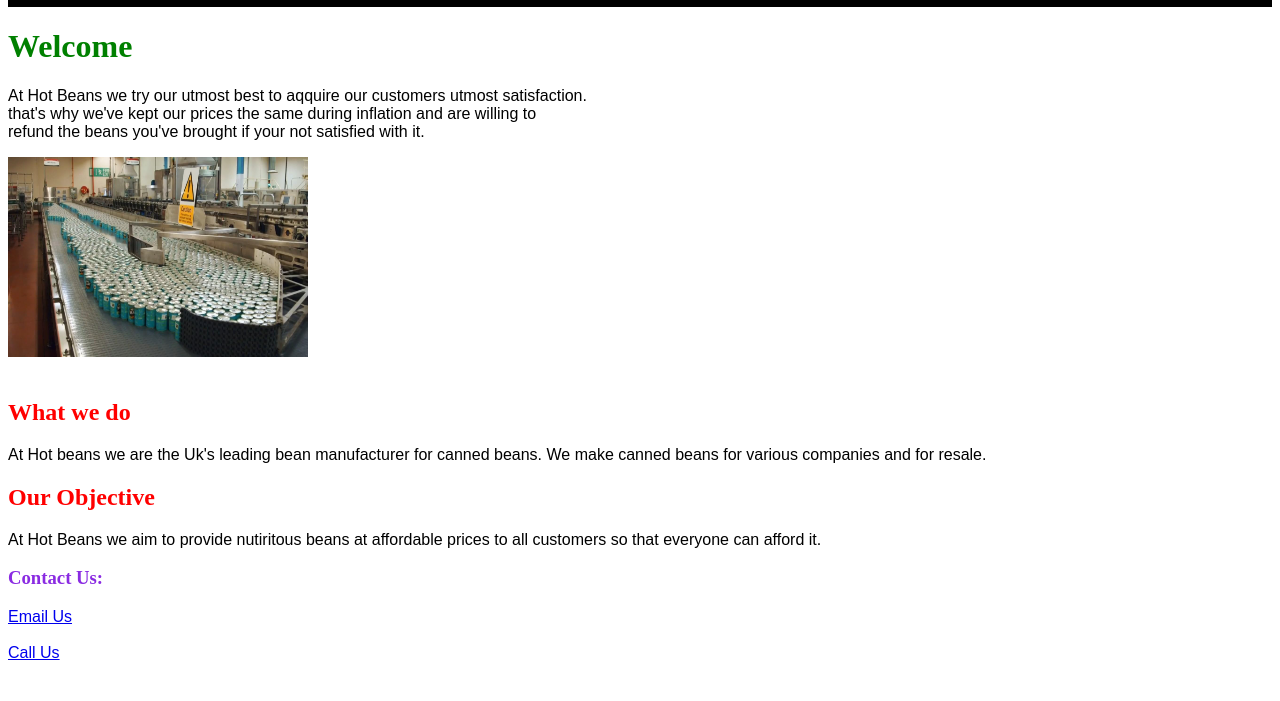
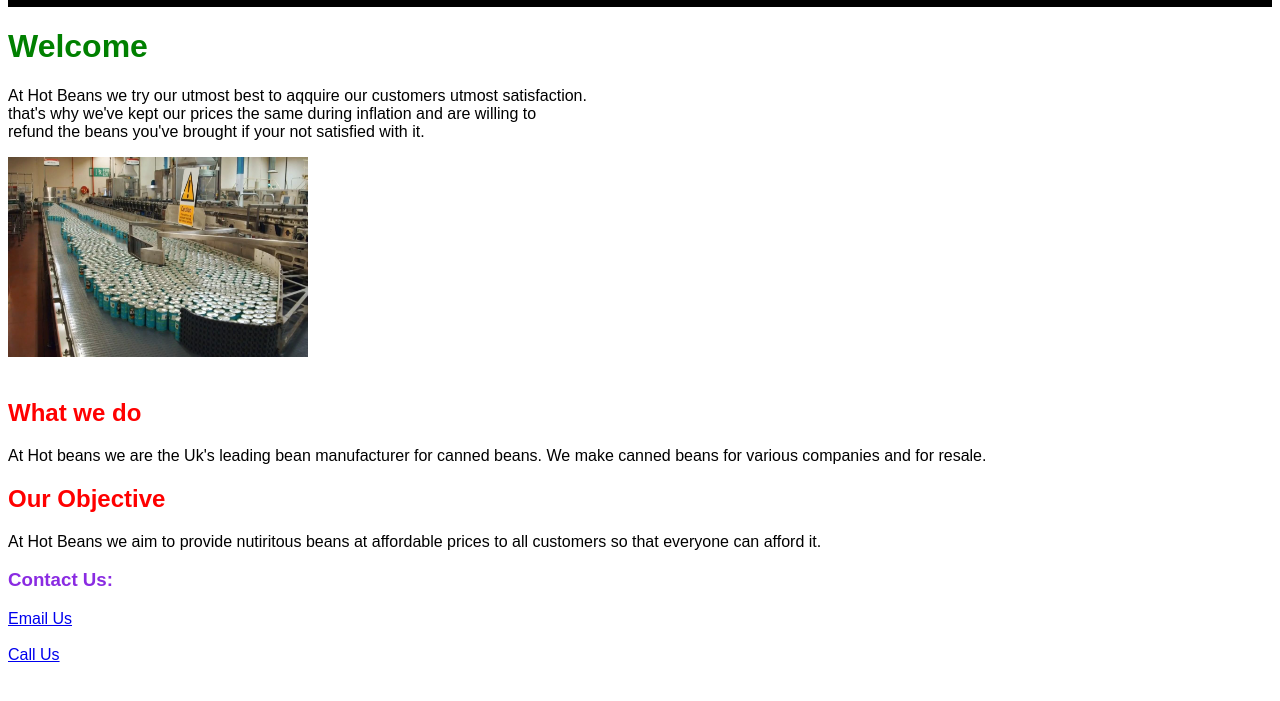
Before and after one commit to AhmadAlJaf/webdv, a plain HTML site: page index.html in a window 1280 px wide. Shown: the part 75-776 px from the top of the page. Drawn offline with Linux system fonts and the light colour scheme.

Commit message:
Update index.html

```diff
--- a/index.html
+++ b/index.html
@@ -25,7 +25,7 @@
       align-items: center;
     }
     h1, h2, h3 {
-      font-family: Ubuntu;
+      font-family: 'Ubuntu;
     }
 
   </style>
```
